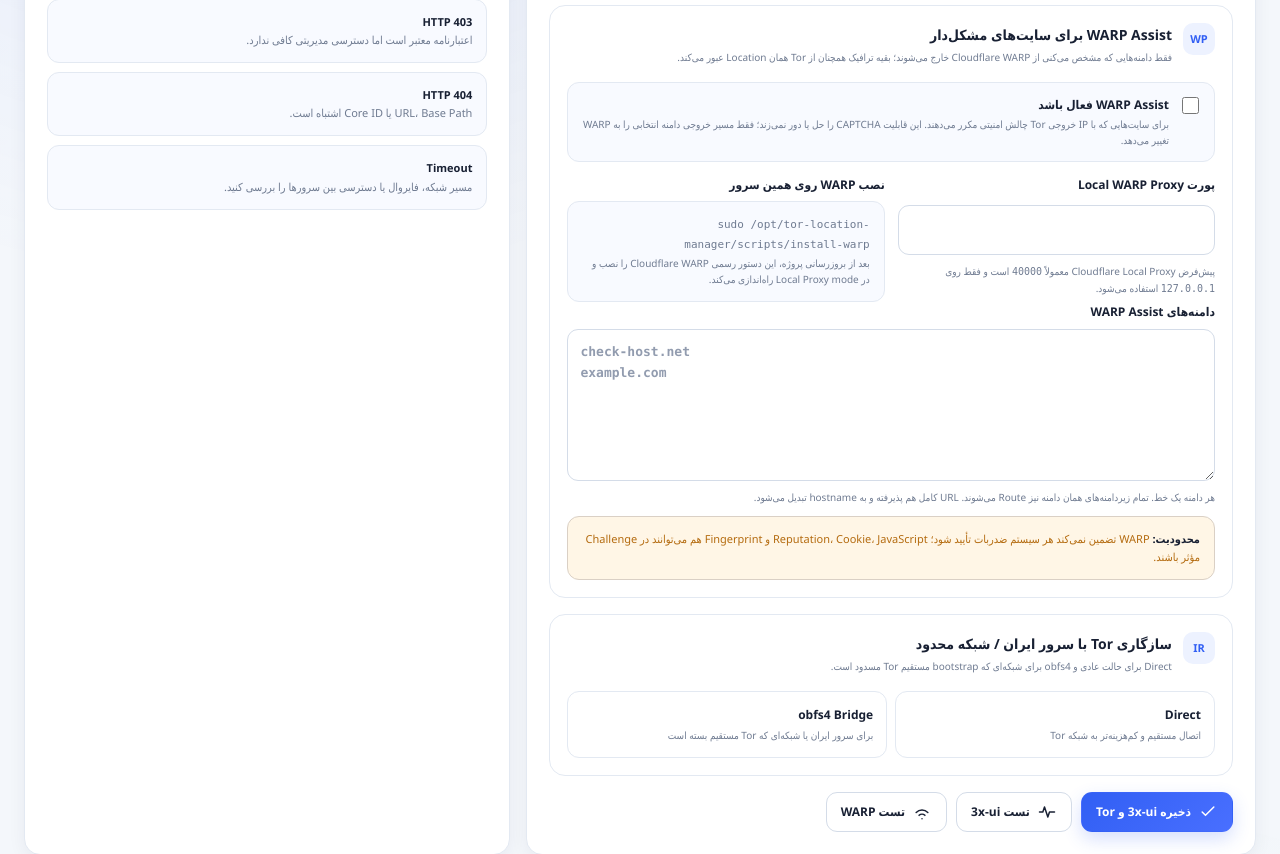
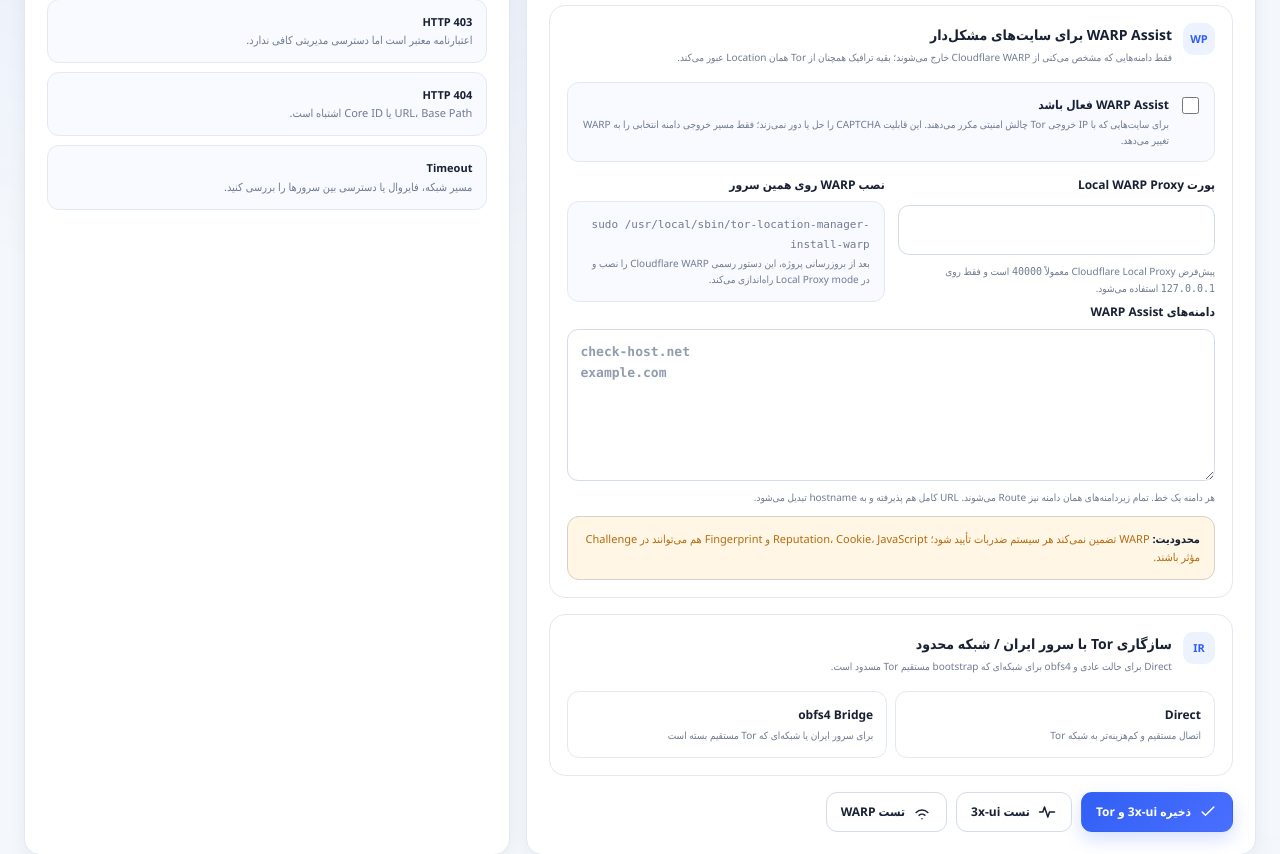
Before and after one commit to hazhanhasani/tor, a Flask app: template torpanel/templates/settings.html in a window 1280 px wide. Shown: the part 1271-2125 px from the top of the page. Run offline with Flask 3, Linux system fonts and the light colour scheme; the template is opened without the code that fills it, so the values that code supplies are empty; parts of the project's set-up code (start-up, migrations or seed data) failed here and were passed over.

Commit message:
Use installed WARP helper command

```diff
--- a/torpanel/templates/settings.html
+++ b/torpanel/templates/settings.html
@@ -40,7 +40,7 @@
         <label class="check check-card"><input type="checkbox" name="warp_assist_enabled" {% if warp_assist_enabled %}checked{% endif %}><span><b>WARP Assist فعال باشد</b><small>برای سایت‌هایی که با IP خروجی Tor چالش امنیتی مکرر می‌دهند. این قابلیت CAPTCHA را حل یا دور نمی‌زند؛ فقط مسیر خروجی دامنه انتخابی را به WARP تغییر می‌دهد.</small></span></label>
         <div class="two" style="margin-top:13px">
           <label class="field"><span>پورت Local WARP Proxy</span><input name="warp_proxy_port" type="number" min="1024" max="65535" value="{{ warp_proxy_port }}"><small>پیش‌فرض Cloudflare Local Proxy معمولاً <code>40000</code> است و فقط روی <code>127.0.0.1</code> استفاده می‌شود.</small></label>
-          <div class="field"><span>نصب WARP روی همین سرور</span><div class="callout"><code>sudo /opt/tor-location-manager/scripts/install-warp</code><br><small>بعد از بروزرسانی پروژه، این دستور رسمی Cloudflare WARP را نصب و در Local Proxy mode راه‌اندازی می‌کند.</small></div></div>
+          <div class="field"><span>نصب WARP روی همین سرور</span><div class="callout"><code>sudo /usr/local/sbin/tor-location-manager-install-warp</code><br><small>بعد از بروزرسانی پروژه، این دستور رسمی Cloudflare WARP را نصب و در Local Proxy mode راه‌اندازی می‌کند.</small></div></div>
         </div>
         <label class="field"><span>دامنه‌های WARP Assist</span><textarea name="warp_assist_domains" rows="6" class="mono" placeholder="check-host.net&#10;example.com">{{ warp_assist_domains }}</textarea><small>هر دامنه یک خط. تمام زیر‌دامنه‌های همان دامنه نیز Route می‌شوند. URL کامل هم پذیرفته و به hostname تبدیل می‌شود.</small></label>
         <div class="callout warning" style="margin-top:10px"><strong>محدودیت:</strong> WARP تضمین نمی‌کند هر سیستم ضدربات تأیید شود؛ Reputation، Cookie، JavaScript و Fingerprint هم می‌توانند در Challenge مؤثر باشند.</div>
```
